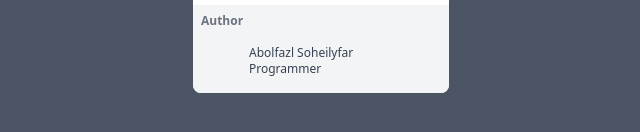
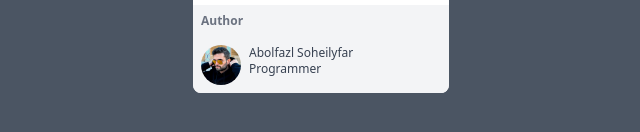
Before and after one commit to A-soheilyfar/happybirthday-f, a plain HTML site: page index.html in a window 1280 px wide. Shown: the part 466-598 px from the top of the page, without its empty margins (319-959 px from the left). Drawn offline with nearby package versions, Linux system fonts and the light colour scheme.

Commit message:
Update index.html

```diff
--- a/index.html
+++ b/index.html
@@ -22,7 +22,7 @@
             <div class="flex flex-row w-full p-2">
             <div class="w-1/5 ">
             <div class="w-10 h-10 rounded-full ">
-              <img class="rounded-full" src="./image/photo_2023-12-06_09-43-35.jpg"  alt="">
+              <img class="rounded-full" src="./love.jpg"  alt="">
             </div>
 
             </div>
```
